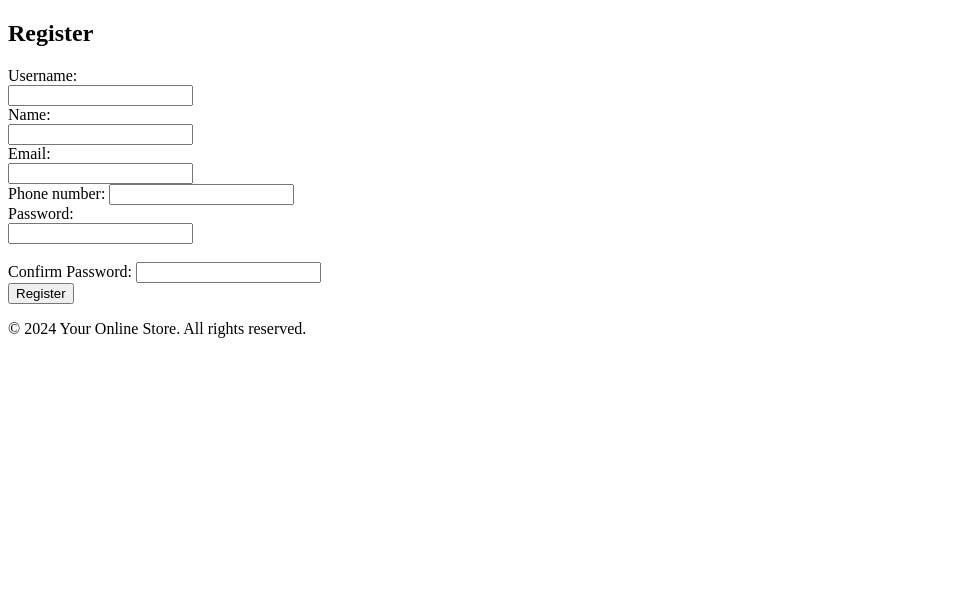
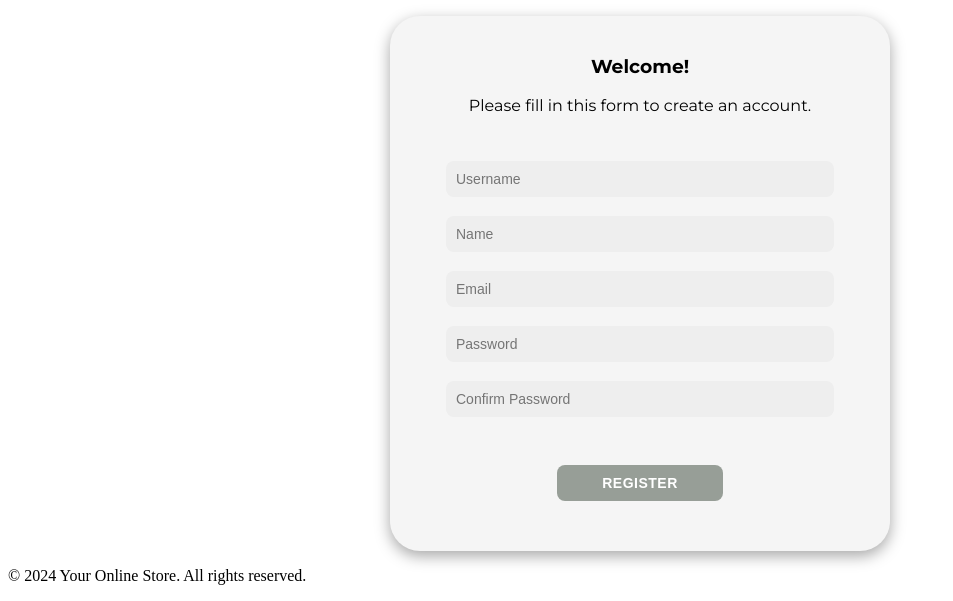
Before and after one commit to AfonsoDomingues17/Oldi-Goldi-Web-Application, a PHP site: page /register.php in a window 1280 px wide. Shown: the part 239-840 px from the top of the page, without its empty margins (0-953 px from the left). Before the commit the page ends 577 px from the top, so only its background shows below. Run offline with PHP 8.4, Linux system fonts and the light colour scheme; data comes from the database, SQL or seed files in the repository; some libraries are stand-ins or nearby versions.

Commit message:
logi and registor and css implemented

```diff
--- /dev/null
+++ b/css/login.css
@@ -0,0 +1,64 @@
+@import url('https://fonts.googleapis.com/css2?family=Montserrat:wght@300;400;500;600;700&display=swap');
+
+
+
+
+#login_register {
+    margin: auto;
+    padding: 0;
+    box-sizing: border-box;
+    font-family: 'Montserrat', sans-serif;
+
+    background-color: #f5f5f5;
+    border-radius: 30px;
+    box-shadow: 0 5px 15px rgba(0, 0, 0, 0.35);
+    width: 500px;
+    max-width: 95%;
+    min-height: 480px;
+    padding: 20px;
+    display: flex;
+    flex-direction: column;
+    align-items: center;
+    justify-content: center;
+}
+
+#login_register article {
+    width: 100%;
+    padding-bottom: 30px;
+    text-align: center;
+}
+
+#login_register form {
+    display: flex;
+    flex-direction: column;
+    align-items: center;
+    width: 100%;
+    padding: 0;
+}
+
+#login_register input[type="text"],
+#login_register input[type="password"],
+#login_register input[type="email"]{
+    background-color: #eee;
+    border: none;
+    width: 80%;
+    padding: 10px;
+    margin: 0px 0;
+    border-radius: 8px;
+    outline: none;
+    font-size: 14px;
+}
+
+#login_register button {
+    background-color: #979e97;
+    color: #fff;
+    border: none;
+    padding: 10px 45px;
+    font-size: 14px;
+    font-weight: 600;
+    letter-spacing: 0.5px;
+    text-transform: uppercase;
+    border-radius: 8px;
+    cursor: pointer;
+    margin-top: 10px;
+}
--- a/register.php
+++ b/register.php
@@ -10,27 +10,21 @@
     display_categories($categories);
 ?>
 
-
-<section>
-    <h2>Register</h2>
+<section id="login_register" >
+    <article id="register_txt">
+        <h1>Welcome!</h1>
+        <p>Please fill in this form to create an account.</p>
+    </article>
+    <article id="form-container register">
         <form action="action_register.php" method="post">
-        <label for="username">Username:</label><br>
-        <input type="text" id="username" name="username" required><br>
-        <label for="name">Name:</label><br>
-        <input type="text" id="name" name="name" required><br>
-        <label for="email">Email:</label><br>
-        <input type="email" id="email" name="email" required><br>
-        <label>Phone number: <input type="text" name="phonenumber" required></label><br>
-        <label for="password">Password:</label><br>
-        <input type="password" id="password" name="password" required><br><br>
-        <label>Confirm Password: <input type="password" name="cpassword" required></label><br>
+            <input type="text" id="username" name="username" placeholder="Username" required><br>
+            <input type="text" id="name" name="name" placeholder="Name" required><br>
+            <input type="email" id="email" name="email" placeholder="Email" required><br>
+            <input type="password" id="password" name="password" placeholder="Password" required><br>
+            <input type="password" id="cpassword" name="cpassword" placeholder="Confirm Password" required><br><br>
             <button type="submit">Register</button>
-
-
-
-
         </form>
+    </article>
 </section>
 
-
 <?php output_footer();?>
--- a/templates/common.php
+++ b/templates/common.php
@@ -6,6 +6,7 @@ function output_header(){ ?>
 <html lang="en">
 <head>
     <link rel="stylesheet" href="css/style.css">
+    <link rel="stylesheet" href="css/login.css">
     <script src="https://kit.fontawesome.com/2b8a00114a.js" crossorigin="anonymous"></script>
     <meta charset="UTF-8">
 
```
Also changed, not shown: login.php (+13 -10 lines). Lines whose indentation alone changed are shown as unchanged.
